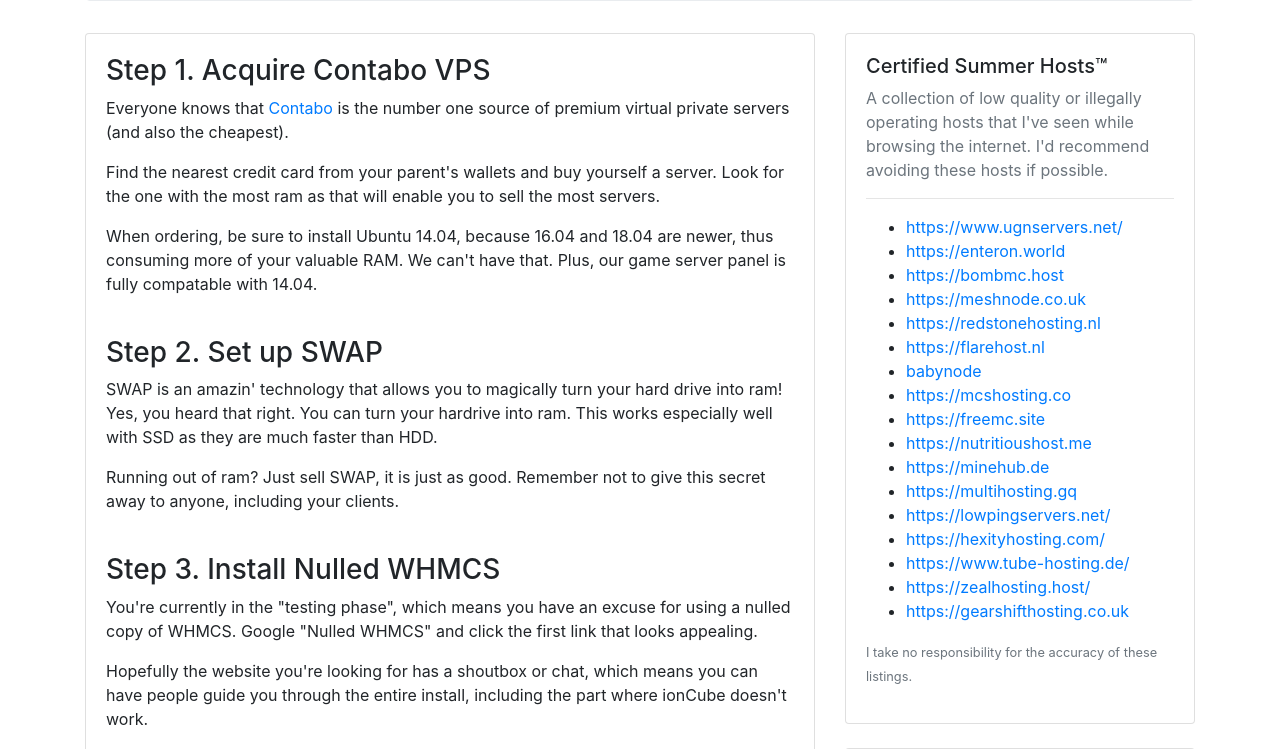
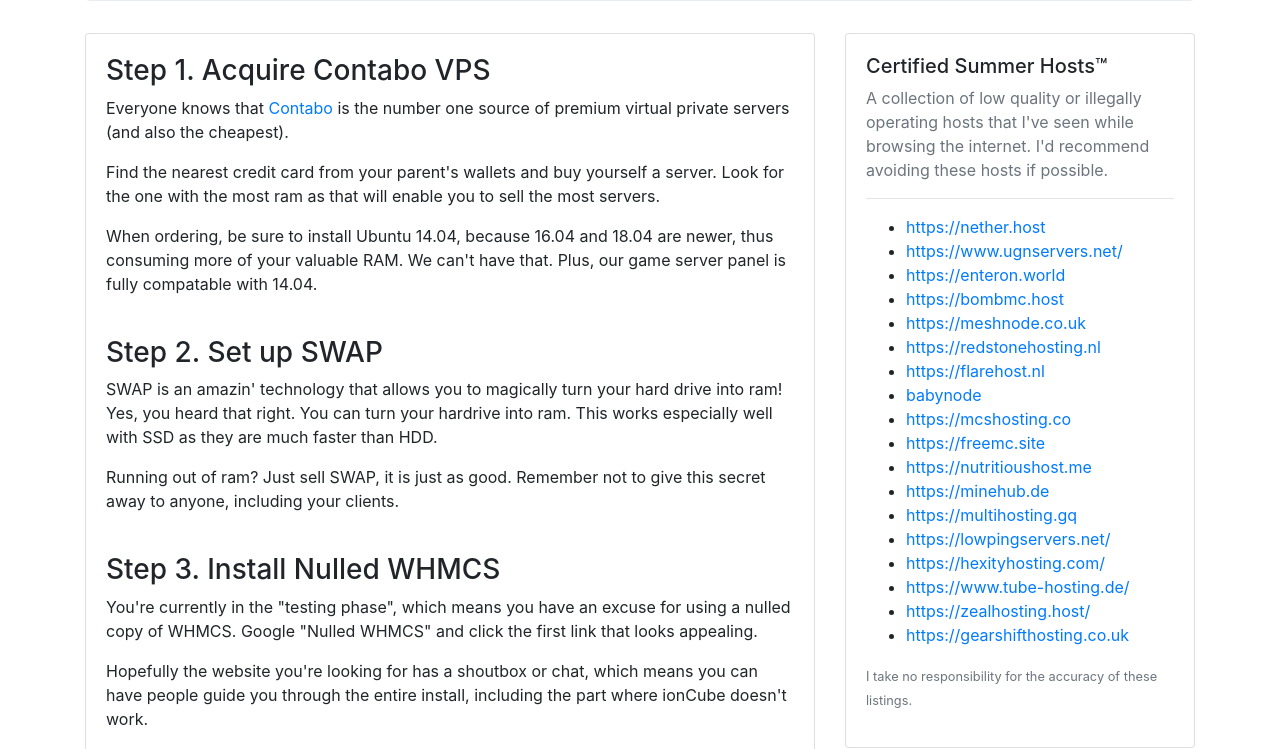
Before and after one commit to TheRealTryone/Website, a PHP site: page / in a window 1280 px wide. Shown: the part 348-1097 px from the top of the page. Run offline with PHP 8.4, Linux system fonts and the light colour scheme.

Commit message:
Update index.php

```diff
--- a/index.php
+++ b/index.php
@@ -116,6 +116,7 @@
             <p class="text-muted">A collection of low quality or illegally operating hosts that I've seen while browsing the internet. I'd recommend avoiding these hosts if possible.</p>
             <hr>
             <ul>
+	      <li data-toggle="tooltip" data-placement="left" title="Incompetent owner, bans people associated with other hosting companies. Owner had 3 companies before and got banned from Discord multiple times."><a href="https://nether.host/">https://nether.host</a></li>
 	      <li data-toggle="tooltip" data-placement="left" title="Security Breach. The owner is known to be toxic and he also failed to secure his server. Despite of him being told that there was only 1 guy involved in hacking him, he tries to make it look as if we (SummerHost) attacked him."><a href="https://www.ugnservers.net/">https://www.ugnservers.net/</a></li>
               <li data-toggle="tooltip" data-placement="left" title="$1/GB (as of writing), Unregistered business, WYSIWYG Website Maker, $0.10 Reseller Program, Integrity & Privacy Statements in .docx format, literally outsources hosting to randos, and Investor Relations page is litterally just a google sheets document."><a href="https://enteron.world">https://enteron.world</a></li>
 	      <li data-toggle="tooltip" data-placement="left" title="Same owner as Enteron.world, known for lying to customers about being a registered bussiness and have horrible hardware. The site is also super broken and the owner went on begging me not to add his website."><a href="https://bombmc.host">https://bombmc.host</a></li>
```
